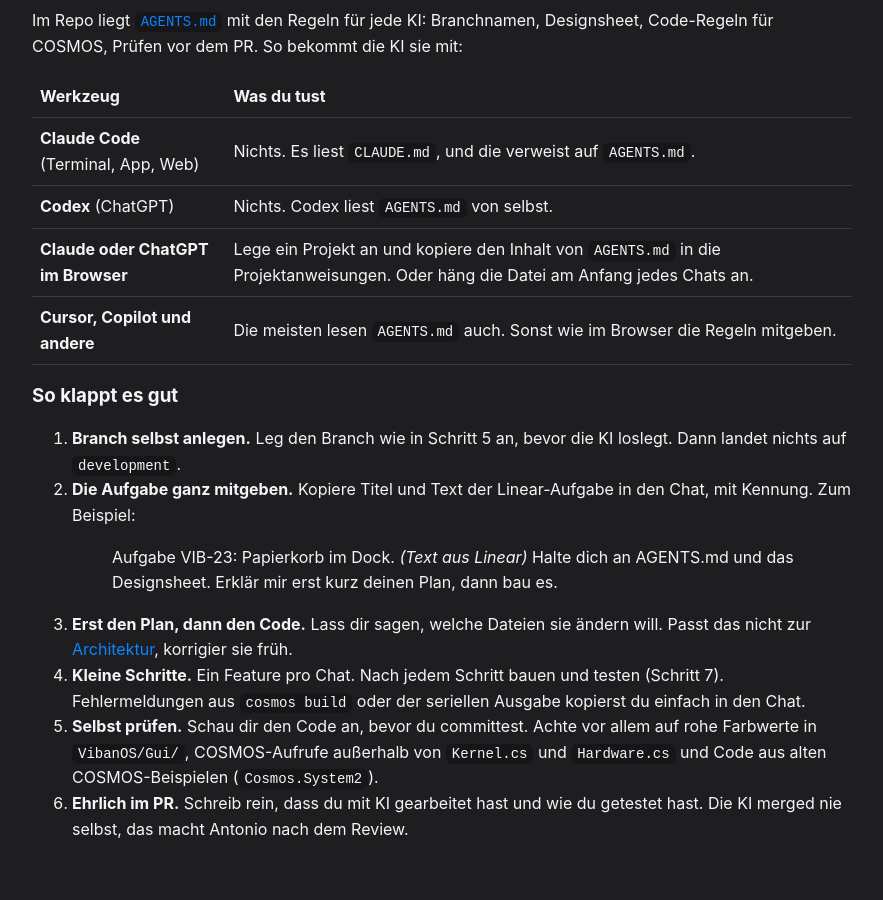
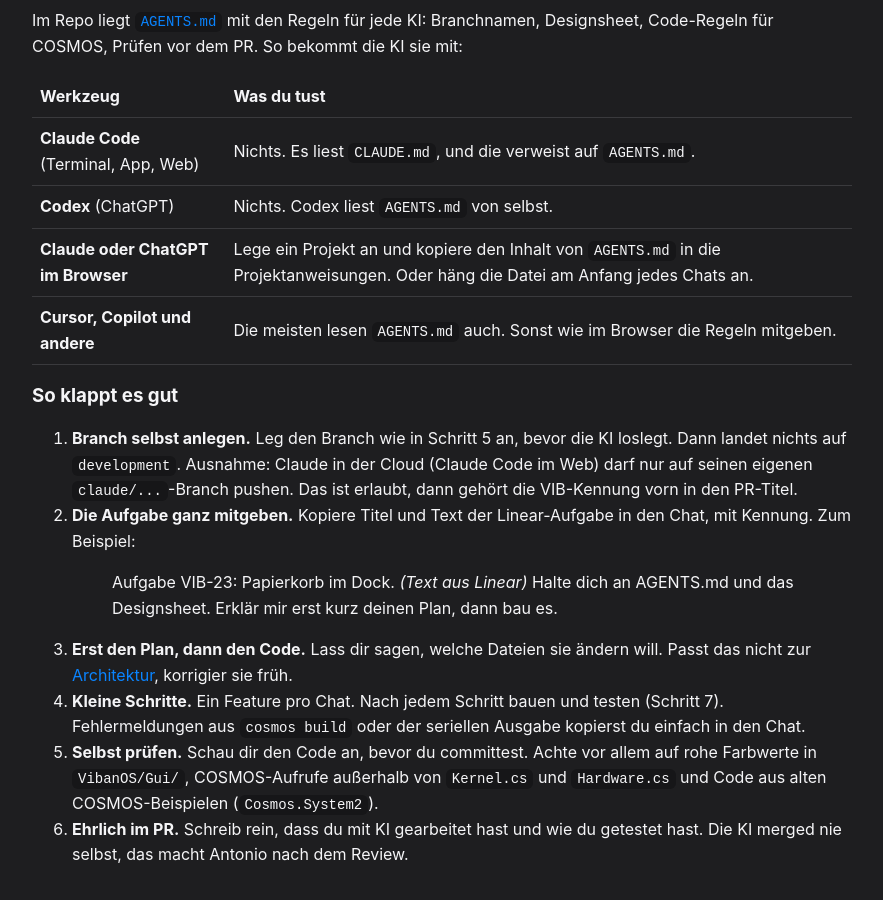
Before and after one commit to DHGE2025/VibanOS, a Jekyll site: the page built from docs/implementierung.md, in a window 1280 px wide and 900 px high, scrolled down 2642 px. Shown: the whole window, without its empty margins (198-1081 px from the left). Built offline with Jekyll 4.4.1, drawn with Linux system fonts in a browser that asks for light colours; before the commit the page ends 3516 px from its top, so only the background shows below that.

Commit message:
Ausnahme für claude/-Branches aus Cloud-Sitzungen in AGENTS.md und Doku
Co-Authored-By: Claude Opus 5.5 <noreply@anthropic.com>
Claude-Session: https://claude.ai/code/session_01W26R9BD9MRGA3q1BbMA9y2

```diff
--- a/docs/implementierung.md
+++ b/docs/implementierung.md
@@ -105,7 +105,7 @@ Im Repo liegt [`AGENTS.md`](https://github.com/DHGE2025/VibanOS/blob/development
 
 ### So klappt es gut
 
-1. **Branch selbst anlegen.** Leg den Branch wie in Schritt 5 an, bevor die KI loslegt. Dann landet nichts auf `development`.
+1. **Branch selbst anlegen.** Leg den Branch wie in Schritt 5 an, bevor die KI loslegt. Dann landet nichts auf `development`. Ausnahme: Claude in der Cloud (Claude Code im Web) darf nur auf seinen eigenen `claude/...`-Branch pushen. Das ist erlaubt, dann gehört die VIB-Kennung vorn in den PR-Titel.
 2. **Die Aufgabe ganz mitgeben.** Kopiere Titel und Text der Linear-Aufgabe in den Chat, mit Kennung. Zum Beispiel:
    > Aufgabe VIB-23: Papierkorb im Dock. *(Text aus Linear)* Halte dich an AGENTS.md und das Designsheet. Erklär mir erst kurz deinen Plan, dann bau es.
 3. **Erst den Plan, dann den Code.** Lass dir sagen, welche Dateien sie ändern will. Passt das nicht zur [Architektur](architektur.html), korrigier sie früh.
```
Also changed, not shown: AGENTS.md (+1 -0 lines).
